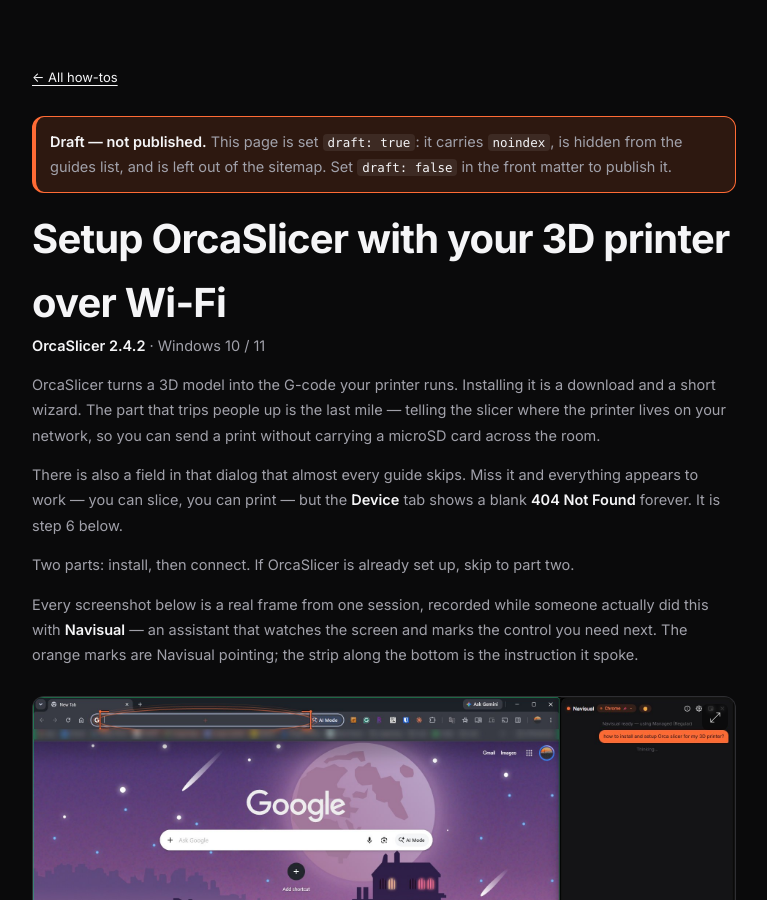
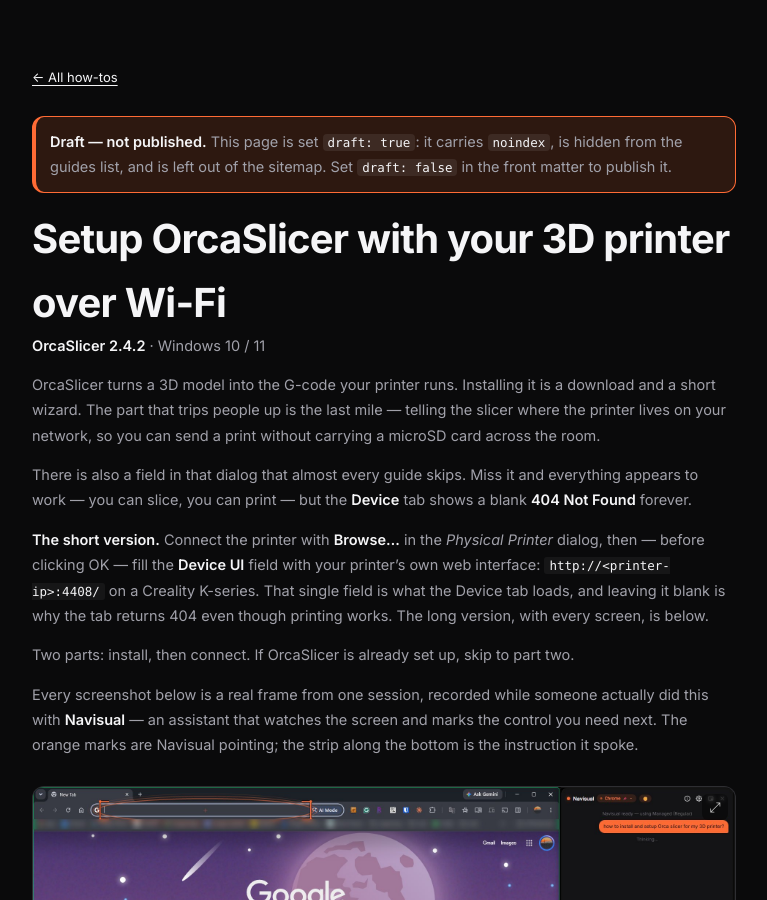
Before and after one commit to NavisualGuide/NavisualGuide.github.io, a Jekyll site: the page built from _guides/orcaslicer-connect-printer-wifi.md, in a window 1280 px wide and 900 px high. Shown: the whole window, without its empty margins (256-1023 px from the left). Built offline with Jekyll 4.4.1, drawn with Linux system fonts in a browser that asks for light colours.

Commit message:
guides: SEO/GEO pass before publishing
Four findings from auditing the rendered page rather than the source.

og:image ignored hero_image and always emitted the brand card, so the structured
data carried the task screenshot while every shared link and answer-engine
preview showed a generic card that says nothing about the task -- which is the
exact reason hero_image exists, stated where that field is documented. Now uses
it, with width/height emitted only for the known-size fallback: a hero is
whatever shape the screenshot is, and wrong dimensions make a renderer mis-crop.
Affects both guides.

steps[].text is what an answer engine lifts and displays detached from the page,
so each one now stands alone -- names OrcaSlicer, gives the literal URL instead
of "the releases page", and spells out http://192.168.0.88:4408/ instead of "the
same IP". Step 6 also states the consequence inline, since that is the sentence
worth being quoted on.

Added a short-answer paragraph near the top. An answer engine looking for one
citable sentence should not have to infer it from seven steps.

Schema completeness: totalTime (PT15M), publisher and mainEntityOfPage on the
HowTo branch -- the TechArticle branch already had the last two.

Co-Authored-By: Claude Opus 5 <noreply@anthropic.com>
Claude-Session: https://claude.ai/code/session_01RaL9betkFkZEVHMBAJeeM6

```diff
--- a/_guides/orcaslicer-connect-printer-wifi.md
+++ b/_guides/orcaslicer-connect-printer-wifi.md
@@ -4,6 +4,10 @@ description: "Download, install and connect, in one pass — including the field
 date: 2026-09-11
 app: "OrcaSlicer 2.4.2"
 os: "Windows 10 / 11"
+
+# Recognised HowTo property; an answer engine reporting "about 15 minutes" is
+# more useful than one reporting nothing. ISO 8601 duration.
+total_time: PT15M
 
 # Feeds the "image" of the schema.org HowTo, which is what a rich result shows.
 hero_image: /images/guides/orcaslicer-connect-printer-wifi/06-device-tab-fluidd.png
@@ -15,24 +19,24 @@ draft: true
 
 steps:
   - name: "Download the Windows installer"
-    text: "OrcaSlicer is distributed on GitHub. Open the releases page, take the newest entry marked Official Release, scroll to Assets at the bottom, and download OrcaSlicer_Windows_Installer_..._x64.exe. Note x64, not arm64."
+    text: "OrcaSlicer is distributed on GitHub, not through an app store. Go to https://github.com/SoftFever/OrcaSlicer/releases and take the newest entry marked Official Release. Scroll to the Assets section at the bottom and download the file named OrcaSlicer_Windows_Installer_V<version>_x64.exe -- x64, not arm64, unless your PC has an ARM processor."
     image: /images/guides/orcaslicer-connect-printer-wifi/01-github-assets.jpg
   - name: "Pick your printer in the setup wizard"
-    text: "Run the installer and work through the first-run wizard. On the Printer Selection page use the search icon in the top left rather than scrolling, tick your model, and click Next. This sets your bed size, nozzle diameter and print profiles."
+    text: "Run the OrcaSlicer installer and work through the first-run wizard. On its Printer Selection page use the search icon in the top left rather than scrolling, tick your model, and click Next. This sets your bed size, nozzle diameter and print profiles."
     image: /images/guides/orcaslicer-connect-printer-wifi/02-printer-selection.png
   - name: "Click Next through the remaining wizard pages"
-    text: "Tick the filament types you own, leave Stealth Mode off, and leave the Bambu Network plug-in unticked unless you have a Bambu Lab printer. Click Finish, then New Project to open the workspace."
+    text: "On the remaining pages of the OrcaSlicer setup wizard, tick the filament types you own, leave Stealth Mode off, and leave the Bambu Network plug-in unticked unless you have a Bambu Lab printer. Click Finish, then New Project to open the workspace."
   - name: "Open the connection settings from the Wi-Fi icon"
-    text: "In the left rail of the main window, click the small Wi-Fi icon next to the Printer header. This opens the Physical Printer dialog. It is not on the Device tab and not in the File menu."
+    text: "In OrcaSlicer's main window, look at the left rail and click the small Wi-Fi icon beside the Printer header. That opens the Physical Printer dialog. The connection settings are not on the Device tab and not in the File menu."
     image: /images/guides/orcaslicer-connect-printer-wifi/03-printer-wifi-icon.png
   - name: "Scan the network and select your printer"
-    text: "Set Host Type and Printer Agent to CrealityPrint, then click Browse next to Hostname, IP or URL. Click the row for your printer in the results and click Use Selected. Note the IP address; you need it in the next step."
+    text: "In OrcaSlicer's Physical Printer dialog, set both Host Type and Printer Agent to CrealityPrint, then click Browse next to Hostname, IP or URL to scan the local network. Click the row for your printer and click Use Selected. Write down the IP address shown -- the next step needs it."
     image: /images/guides/orcaslicer-connect-printer-wifi/04-detect-creality-printer.png
   - name: "Fill in Device UI with the printer's web interface"
-    text: "Back in the Physical Printer dialog, enter your printer's own web interface into the Device UI field: http:// followed by the same IP address and port 4408. Leave API Key and HTTPS CA File empty. Click OK."
+    text: "In OrcaSlicer's Physical Printer dialog, fill in the Device UI field with your printer's own web interface: http:// followed by the printer's IP address and port 4408, for example http://192.168.0.88:4408/. This is the field that decides whether the Device tab works; left empty it shows 404 Not Found permanently. Leave API Key / Password and HTTPS CA File empty on a standard Creality setup, then click OK."
     image: /images/guides/orcaslicer-connect-printer-wifi/05-device-ui-field.png
   - name: "Check the Device tab"
-    text: "Open the Device tab along the top. With Device UI set, OrcaSlicer loads the printer's own interface inside the tab, showing live bed and nozzle temperatures, job history and jog controls."
+    text: "Open the Device tab along the top of OrcaSlicer. With Device UI filled in, OrcaSlicer loads the printer's own web interface inside that tab -- on a Creality K-series that is fluidd, showing live bed, nozzle and chamber temperatures, recent print jobs, and axis jog controls."
     image: /images/guides/orcaslicer-connect-printer-wifi/06-device-tab-fluidd.png
 ---
 
@@ -42,7 +46,13 @@ lives on your network, so you can send a print without carrying a microSD card a
 
 There is also a field in that dialog that almost every guide skips. Miss it and everything appears
 to work — you can slice, you can print — but the **Device** tab shows a blank **404 Not Found**
-forever. It is step 6 below.
+forever.
+
+**The short version.** Connect the printer with **Browse…** in the *Physical Printer* dialog, then —
+before clicking OK — fill the **Device UI** field with your printer's own web interface:
+`http://<printer-ip>:4408/` on a Creality K-series. That single field is what the Device tab loads,
+and leaving it blank is why the tab returns 404 even though printing works. The long version, with
+every screen, is below.
 
 Two parts: install, then connect. If OrcaSlicer is already set up, skip to part two.
 
--- a/_layouts/guide.html
+++ b/_layouts/guide.html
@@ -33,12 +33,28 @@
   <meta property="og:type" content="article" />
   <meta property="og:url" content="{{ page.url | absolute_url }}" />
   <meta property="og:site_name" content="Navisual" />
+  {%- comment -%}
+    The share card uses `hero_image` when the guide has one, for exactly the reason
+    stated where that field is documented below: a brand card tells a searcher
+    nothing about the task. That reasoning was applied to the structured data and
+    not here, so the schema carried the screenshot while every shared link and
+    every answer-engine preview fell back to the generic card.
+
+    width/height are emitted ONLY for the known 1280x640 fallback. A hero image is
+    whatever shape the screenshot is, and declaring the wrong dimensions makes a
+    renderer mis-crop -- worse than declaring none, which is legal.
+  {%- endcomment -%}
+  {%- if page.hero_image %}
+  <meta property="og:image" content="{{ page.hero_image | absolute_url }}" />
+  <meta property="og:image:alt" content="{{ page.title }}" />
+  {%- else %}
   <meta property="og:image" content="{{ '/social-preview.png' | absolute_url }}" />
   <meta property="og:image:width" content="1280" />
   <meta property="og:image:height" content="640" />
   <meta property="og:image:alt" content="Navisual — The AI guides, you decide." />
+  {%- endif %}
   <meta name="twitter:card" content="summary_large_image" />
-  <meta name="twitter:image" content="{{ '/social-preview.png' | absolute_url }}" />
+  <meta name="twitter:image" content="{{ page.hero_image | default: '/social-preview.png' | absolute_url }}" />
 
   <link rel="stylesheet" href="/style.css" />
 
```
Also changed, not shown: other parts of _layouts/guide.html (+5 -0 lines).
